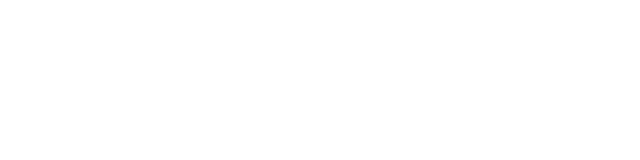
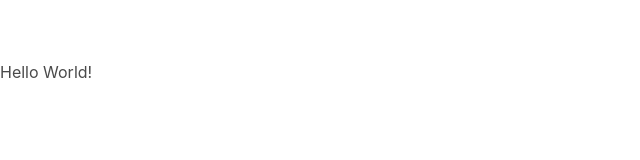
Before and after one commit to Leocano/dog-walking-interface, a React (Create React App) app: page / in a window 1280 px wide. Shown: the top 160 px of the page, without its empty margins (0-640 px from the left). Built offline with nearby package versions, Linux system fonts and the light colour scheme.

Commit message:
Adding MainContent component

```diff
--- a/src/components/App.js
+++ b/src/components/App.js
@@ -1,7 +1,9 @@
 import React from 'react'
 
+import MainContent from './MainContent/MainContent'
+
 const App = props => {
-  return <div></div>
+  return <MainContent>Hello World!</MainContent>
 }
 
 export default App
--- /dev/null
+++ b/src/components/MainContent/MainContent.css
@@ -0,0 +1,4 @@
+.app-main-content {
+  padding-top: 60px; }
+
+/*# sourceMappingURL=MainContent.css.map */
--- /dev/null
+++ b/src/components/MainContent/MainContent.js
@@ -0,0 +1,7 @@
+import React from 'react'
+
+import './MainContent.css'
+
+const MainContent = props => <div className="app-main-content">{props.children}</div>
+
+export default MainContent
--- /dev/null
+++ b/src/components/MainContent/MainContent.scss
@@ -0,0 +1,3 @@
+.app-main-content {
+    padding-top: 60px;
+}
--- a/src/index.js
+++ b/src/index.js
@@ -2,6 +2,8 @@
 import ReactDOM from 'react-dom';
 import { BrowserRouter } from 'react-router-dom'
 import { Provider } from 'mobx-react'
+
+import 'bulma/css/bulma.min.css'
 
 import App from './components/App'
 
```
Also changed, not shown: 1 other file (tests, documents, lock files or other folders).
